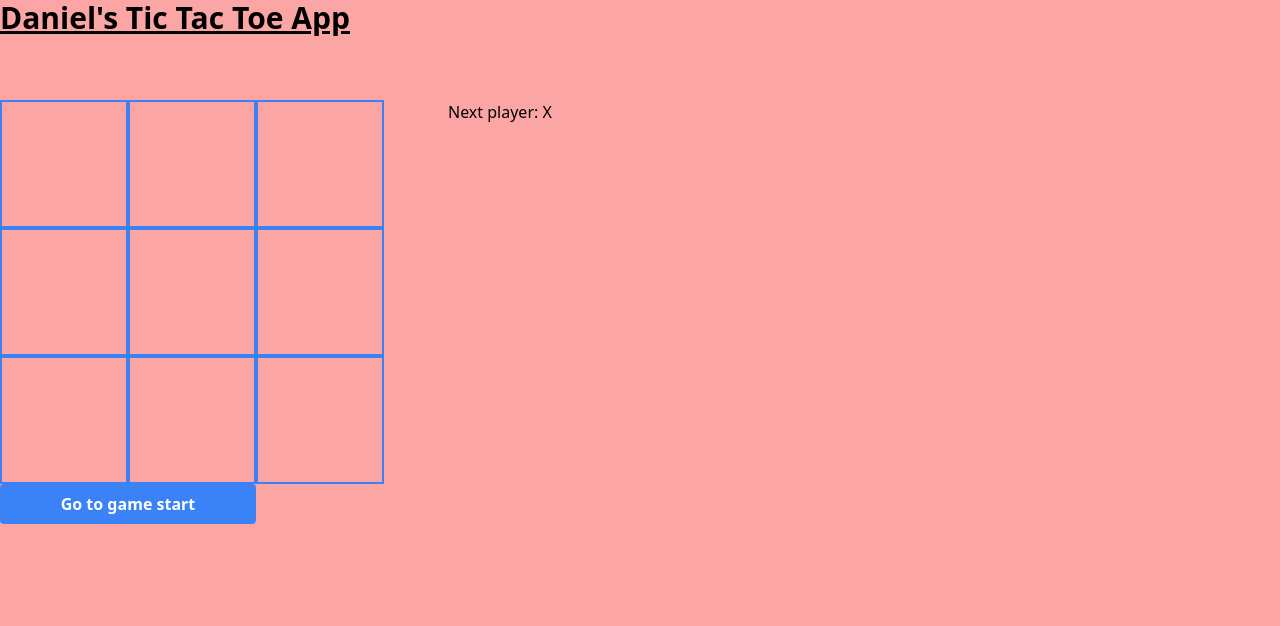
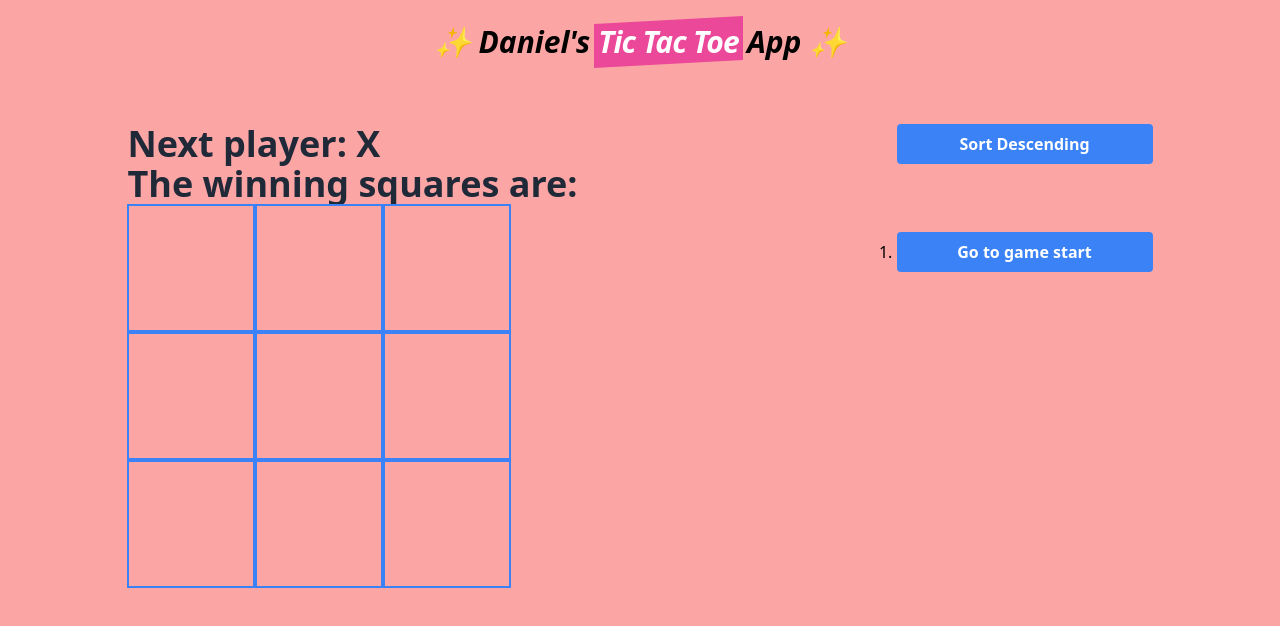
Before and after one commit to zjian107-su/React-TTT, a React (Vite) app: page / in a window 1280 px wide. Shown: the top 626 px of the page. Built offline with nearby package versions, Linux system fonts and the light colour scheme.

Commit message:
🚨 milstone: display current move button, smart render sqaures, toggle sort order, show winning sqaures

```diff
--- a/src/App.tsx
+++ b/src/App.tsx
@@ -3,7 +3,16 @@ import { useState, ReactElement } from "react";
 function App() {
   return (
     <div className="w-screen h-screen bg-red-300">
-      <h1 className="text-3xl font-bold underline">Daniel's Tic Tac Toe App</h1>
+      {/* <h1 className="text-3xl font-bold underline">Daniel's Tic Tac Toe App</h1> */}
+      <blockquote className="pt-6 mb-6 text-3xl font-semibold italic text-center ">
+        <span className="mr-2">✨ Daniel's</span>
+        <span className="before:block before:absolute before:-inset-1 before:-skew-y-3 before:bg-pink-500 relative inline-block">
+          <span className="relative text-white tracking-tight">
+            Tic Tac Toe
+          </span>
+        </span>
+        <span className="ml-2">App ✨</span>
+      </blockquote>
       <Game />
     </div>
   );
@@ -41,35 +50,41 @@ const Board = ({
     onPlay(nextSquares);
   };
 
-  const winner = calculateWinner(squares);
+  const winner = calculateWinner(squares)?.winner;
+  const winningSquares = calculateWinner(squares)?.line;
   let status;
+  let winningSqares;
   if (winner) {
     status = "Winner: " + winner;
+    winningSqares = winningSquares;
   } else {
     status = "Next player: " + (xIsNext ? "X" : "O");
   }
 
   return (
-    <div className="flex mt-16">
+    <div className="flex flex-col">
+      <div className="ml ">
+        <h1 className="text-4xl font-bold text-gray-800">{status}</h1>
+        <h1 className="text-4xl font-bold text-gray-800">
+          The winning squares are: {winningSqares}
+        </h1>
+      </div>
       <div>
-        <div className="flex items-center">
-          <Square value={squares[0]} onSquareClick={() => handleClick(0)} />
-          <Square value={squares[1]} onSquareClick={() => handleClick(1)} />
-          <Square value={squares[2]} onSquareClick={() => handleClick(2)} />
-        </div>
-        <div className="flex items-center">
-          <Square value={squares[3]} onSquareClick={() => handleClick(3)} />
-          <Square value={squares[4]} onSquareClick={() => handleClick(4)} />
-          <Square value={squares[5]} onSquareClick={() => handleClick(5)} />
-        </div>
-        <div className="flex items-center">
-          <Square value={squares[6]} onSquareClick={() => handleClick(6)} />
-          <Square value={squares[7]} onSquareClick={() => handleClick(7)} />
-          <Square value={squares[8]} onSquareClick={() => handleClick(8)} />
-        </div>
-      </div>
-      <div className="ml-16">
-        <h1>{status}</h1>
+        {Array(3)
+          .fill(null)
+          .map((_, i) => (
+            <div className="flex items-center" key={i}>
+              {Array(3)
+                .fill(null)
+                .map((_, j) => (
+                  <Square
+                    key={j}
+                    value={squares[i * 3 + j]}
+                    onSquareClick={() => handleClick(i * 3 + j)}
+                  />
+                ))}
+            </div>
+          ))}
       </div>
     </div>
   );
@@ -80,6 +95,7 @@ const Game = () => {
   const [currentMove, setCurrentMove] = useState(0); // current move [0, 1, 2, 3, 4, 5, 6, 7, 8 ] To track the current viewing step
   const xIsNext = currentMove % 2 === 0; // to track who's turn it is
   const currentSquares = history[currentMove];
+  const [isAscending, setIsAscending] = useState(true); // to track the order of the moves
 
   function handlePlay(nextSquares: string[]) {
     const nextHistory = [...history.slice(0, currentMove + 1), nextSquares];
@@ -88,17 +104,19 @@ const Game = () => {
   }
 
   const jumpTo = (nextMove: number) => {
-    // TODO
     setCurrentMove(nextMove);
   };
 
   const moves = history.map((squares, move) => {
     let description;
-    if (move > 0) {
+    if (move === 0) {
+      description = "Go to game start";
+    } else if (move === currentMove) {
+      description = `You are at move #${move}`;
+    } else {
       description = "Go to move #" + move;
-    } else {
-      description = "Go to game start";
     }
+
     return (
       <li key={move}>
         <button
@@ -112,14 +130,28 @@ const Game = () => {
   });
 
   return (
-    <div>
+    <div className="flex mt-16 justify-around">
       <Board xIsNext={xIsNext} squares={currentSquares} onPlay={handlePlay} />
-      <ol className="list-decimal">{moves}</ol>
+      <div className="ml-16">
+        <div className="mb-16">
+          <button
+            className="w-64 mb-1 bg-blue-500 hover:bg-blue-700 text-white font-bold py-2 px-4 rounded"
+            onClick={() => setIsAscending(!isAscending)}
+          >
+            {isAscending ? "Sort Descending" : "Sort Ascending"}
+          </button>
+        </div>
+        <ol className="list-decimal">
+          {isAscending ? moves : moves.reverse()}
+        </ol>
+      </div>
     </div>
   );
 };
 
-const calculateWinner = (squares: string[]): string | null => {
+const calculateWinner = (
+  squares: string[]
+): { winner: string; line: number[] } | null => {
   const lines = [
     [0, 1, 2],
     [3, 4, 5],
@@ -134,7 +166,7 @@ const calculateWinner = (squares: string[]): string | null => {
   for (let i = 0; i < lines.length; i++) {
     const [a, b, c] = lines[i];
     if (squares[a] && squares[a] === squares[b] && squares[a] === squares[c]) {
-      return squares[a];
+      return { winner: squares[a], line: [a, b, c] };
     }
   }
   return null;
```
